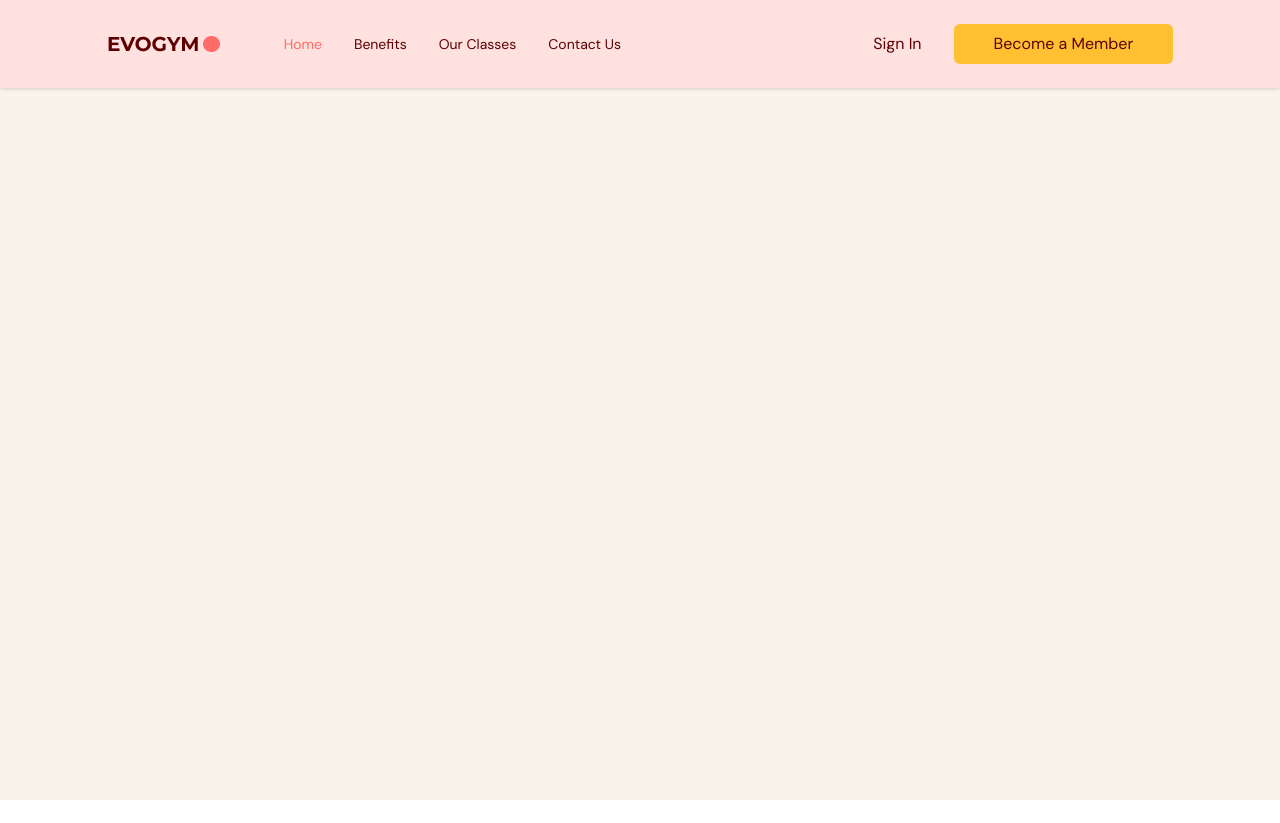
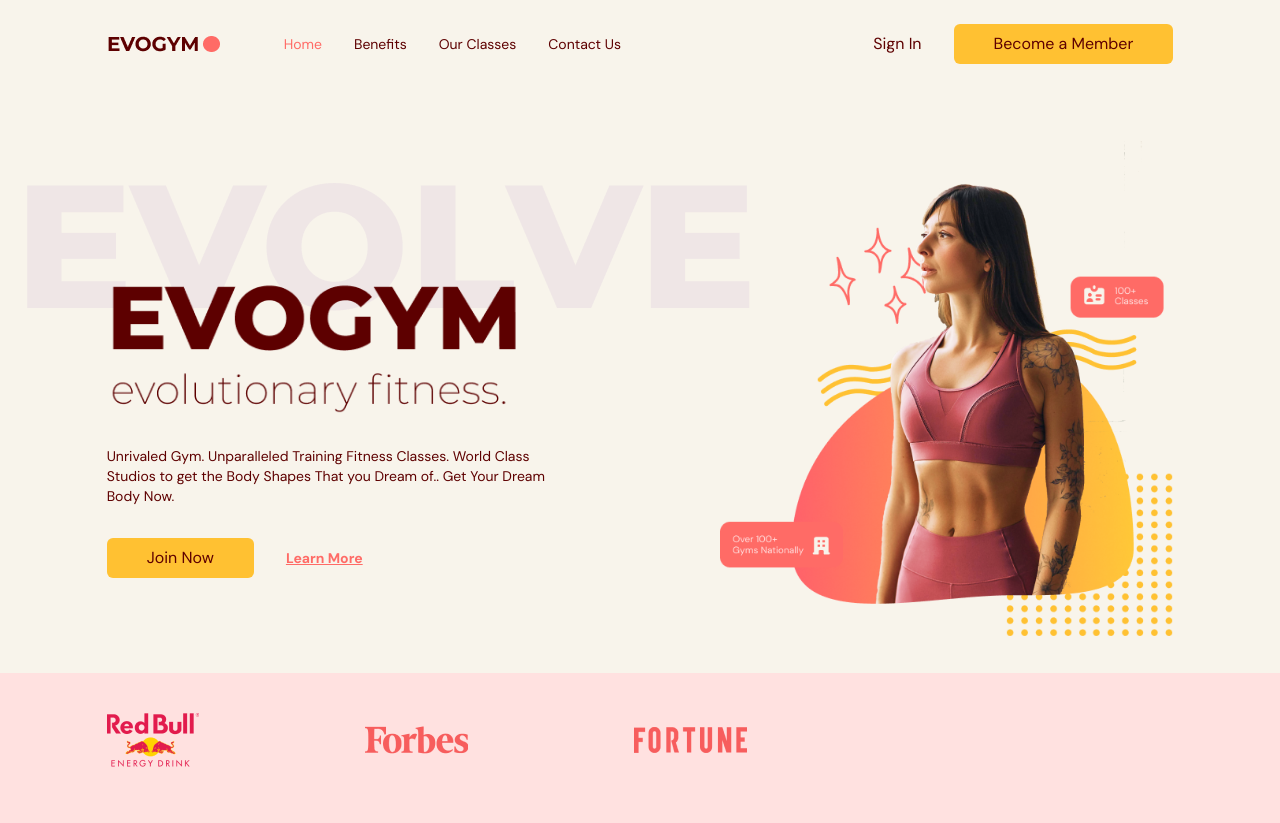
Before and after one commit to rogervalentim/gym_app, a React (Vite) app: page / in a window 1280 px wide. Before the commit the page ends 800 px from the top, so only its background shows below. Built offline with nearby package versions, Linux system fonts and the light colour scheme.

Commit message:
add Home Page

```diff
--- a/src/App.tsx
+++ b/src/App.tsx
@@ -1,18 +1,39 @@
 import Navbar from "@/scenes/navbar";
-import { useState } from "react";
-import { SelectedPage } from "./shared/types";
+import Home from "@/scenes/home";
+import { useEffect, useState } from "react";
+import { SelectedPage } from "@/shared/types";
 
-SelectedPage
 function App() {
-  const [selectedPage, setSelectedPage] = useState<SelectedPage>(SelectedPage.Home);
+  const [selectedPage, setSelectedPage] = useState<SelectedPage>(
+    SelectedPage.Home
+  );
+  const [isTopOfPage, setIsTopOfPage] = useState<boolean>(true);
+
+  useEffect(() => {
+    const handleScroll = () => {
+      if (window.scrollY === 0) {
+        setIsTopOfPage(true);
+        setSelectedPage(SelectedPage.Home);
+      }
+      if (window.scrollY !== 0) setIsTopOfPage(false);
+    };
+    window.addEventListener("scroll", handleScroll);
+    return () => window.removeEventListener("scroll", handleScroll);
+  }, []);
+
   return (
     <div className="app bg-gray-20">
       <Navbar
+        isTopOfPage={isTopOfPage}
         selectedPage={selectedPage}
         setSelectedPage={setSelectedPage}
       />
+      <Home
+      selectedPage={selectedPage}
+      setSelectedPage={setSelectedPage}
+      />
     </div>
-  )
+  );
 }
 
 export default App;
--- /dev/null
+++ b/src/scenes/home/index.tsx
@@ -0,0 +1,104 @@
+import useMediaQuery from '@/hooks/useMediaQuery';
+import { SelectedPage } from '@/shared/types';
+import ActionButton from "@/shared/ActionButton";
+import HomePageText from "@/assets/HomePageText.png";
+import HomePageGraphic from "@/assets/HomePageGraphic.png";
+import SponsorRedBull from "@/assets/SponsorRedBull.png";
+import SponsorForbes from "@/assets/SponsorForbes.png";
+import SponsorFortune from "@/assets/SponsorFortune.png";
+import AnchorLink from 'react-anchor-link-smooth-scroll';
+import { motion } from 'framer-motion';
+
+
+type Props = {
+    setSelectedPage: (value: SelectedPage) => void;
+}
+
+const Home = ({ setSelectedPage }: Props) => {
+    const isAboveMediumScreens = useMediaQuery("(min-width: 1060px)");
+    return (
+        <section
+            id="home"
+            className="gap-16 bg-gray-20 py-10 md:h-full md:pb-0"
+        >
+            {/* Image And Main Header */}
+            <motion.div
+                className="md:flex mx-auto w-5/6 items-center justify-center md:h-5/6"
+                onViewportEnter={() => setSelectedPage(SelectedPage.Home)}
+            >
+                {/* Main header */}
+                <div className="z-10 mt-32 md:basis-3/5">
+                    {/* Headings */}
+                    <motion.div
+                        className="md:-mt:-20"
+                        initial="hidden"
+                        whileInView="visible"
+                        viewport={{ once: true, amount: 0.5 }}
+                        transition={{ duration: 0.5 }}
+                        variants={{
+                            hidden: { opacity: 0, x: -50 },
+                            visible: { opacity: 1, x: 0 }
+                        }}
+                    >
+                        <div className="relative">
+                            <div className="before:absolute before:-top-20 before:-left-20 before:z-[-1] md:before:content-evolvetext">
+                                <img alt="home-page-text" src={HomePageText} />
+                            </div>
+                        </div>
+                        <p className="mt-8 text-sm">
+                            Unrivaled Gym. Unparalleled Training Fitness Classes. World Class
+                            Studios to get the Body Shapes That you Dream of.. Get Your Dream
+                            Body Now.
+                        </p>
+                    </motion.div>
+
+                    {/* Actions */}
+                    <motion.div
+                        className="mt-8 flex items-center gap-8 md:justify-start"
+                        initial="hidden"
+                        whileInView="visible"
+                        viewport={{ once: true, amount: 0.5 }}
+                        transition={{ delay: 0.2, duration: 0.5 }}
+                        variants={{
+                            hidden: { opacity: 0, x: -50 },
+                            visible: { opacity: 1, x: 0 }
+                        }}
+                    >
+                        <ActionButton setSelectedPage={setSelectedPage}>
+                            Join Now
+                        </ActionButton>
+                        <AnchorLink
+                            className="text-sm font-bold text-primary-500 underline hover:text-secondary-500"
+                            onClick={() => setSelectedPage(SelectedPage.ContactUs)}
+                            href={`#${SelectedPage.ContactUs}`}
+                        >
+                            <p>Learn More</p>
+                        </AnchorLink>
+                    </motion.div>
+                </div>
+
+                {/* Image */}
+                <div
+                    className="flex basis-3/5 justify-center md:z-10
+                    md:ml-40 md:mt-16 md:justify-items-end">
+                    <img alt="home-pageGraphic" src={HomePageGraphic} />
+                </div>
+            </motion.div>
+
+            {/* Sponsors */}
+            {isAboveMediumScreens && (
+                <div className="h-[150px] w-full bg-primary-100 py-10">
+                    <div className="mx-auto w-5/6">
+                        <div className="flex w-3/5 items-center justify-between gap-8">
+                            <img alt="redbull-sponsor" src={SponsorRedBull} />
+                            <img alt="forbes-sponsor" src={SponsorForbes} />
+                            <img alt="fortune-sponsor" src={SponsorFortune} />
+                        </div>
+                    </div>
+                </div>
+            )}
+        </section>
+    )
+}
+
+export default Home;
```
Also changed, not shown: src/index.css (line endings or trailing spaces), src/scenes/navbar/Link.tsx (line endings or trailing spaces).
